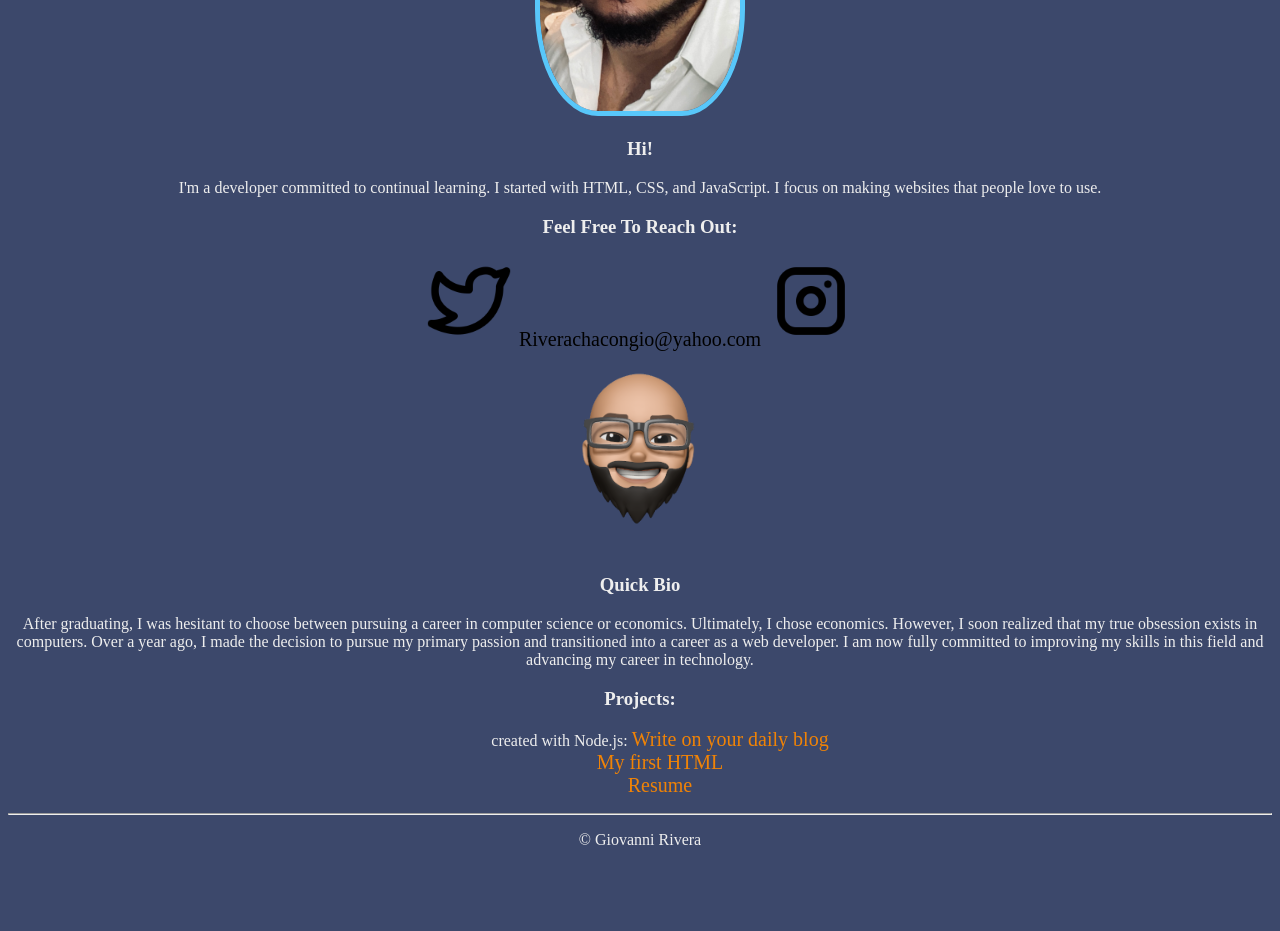
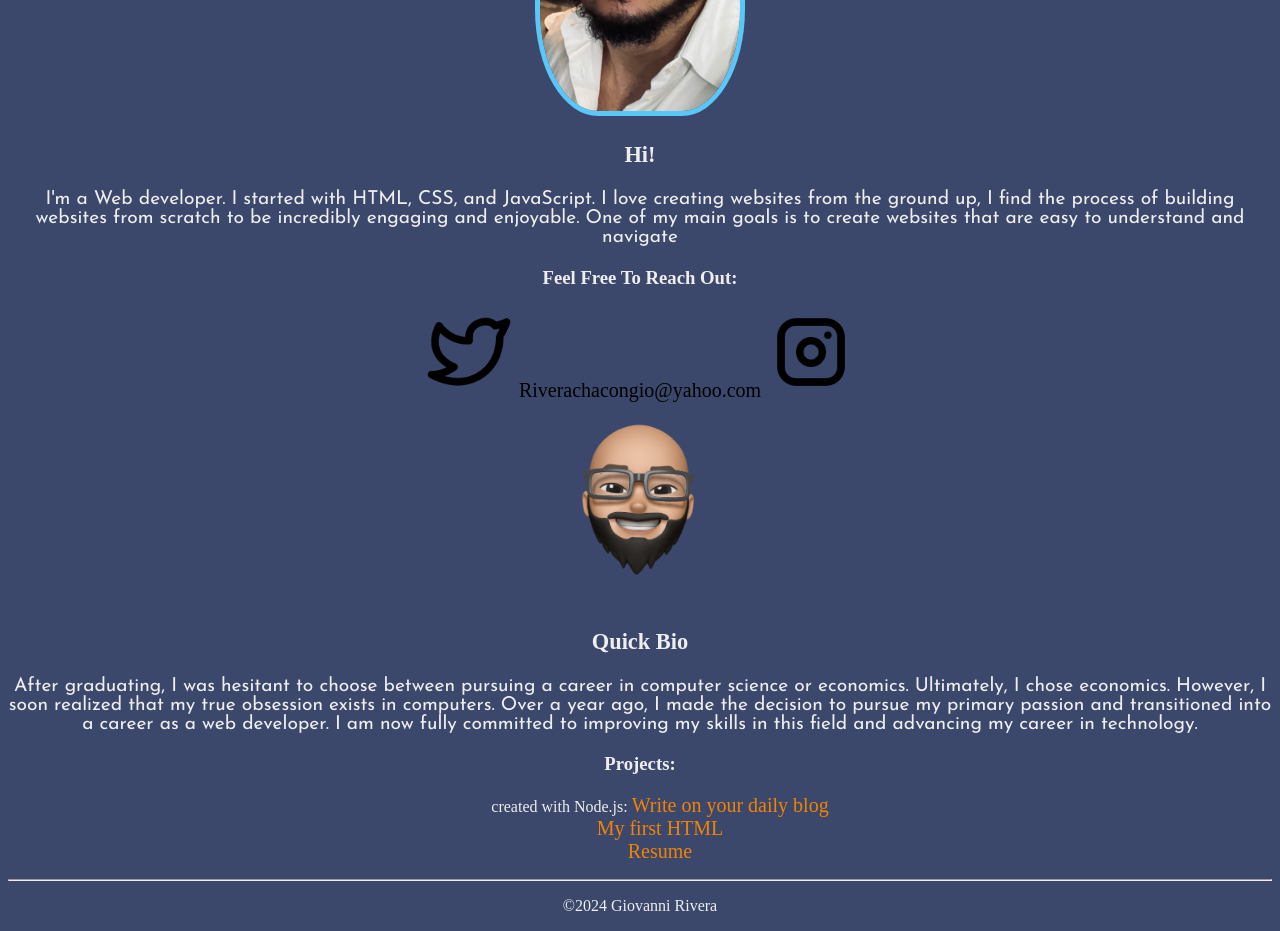
Before and after one commit to riverachacon/giovanni-rivera, a plain HTML site: page index.html in a window 1280 px wide. Shown: the part 620-1551 px from the top of the page. Before the commit the page ends 1485 px from the top, so only its background shows below. Drawn offline with nearby package versions, Linux system fonts and the light colour scheme.

Commit message:
update font & txt

```diff
--- a/index.html
+++ b/index.html
@@ -3,6 +3,12 @@
 <head>
     <meta charset="UTF-8">
     <title>Giovanni Rivera</title>
+
+
+
+<link rel="preconnect" href="https://fonts.googleapis.com">
+<link rel="preconnect" href="https://fonts.gstatic.com" crossorigin>
+<link href="https://fonts.googleapis.com/css2?family=Josefin+Sans:ital,wght@0,100..700;1,100..700&display=swap" rel="stylesheet">
 
 <link href="./style2.css" rel="stylesheet">
 <link rel="stylesheet" href="https://cdnjs.cloudflare.com/ajax/libs/font-awesome/6.5.1/css/all.min.css" integrity="sha512-DTOQO9RWCH3ppGqcWaEA1BIZOC6xxalwEsw9c2QQeAIftl+Vegovlnee1c9QX4TctnWMn13TZye+giMm8e2LwA==" crossorigin="anonymous" referrerpolicy="no-referrer" />
@@ -46,12 +52,13 @@
         </div>
 
         <div class="biotext">
-            <h3 class="biotitle">Hi!</h3>
+            <h3 class="bioTitle">Hi!</h3>
 
             <p class="bio1">
 
-                I'm a developer committed to continual learning. I started with HTML, CSS, and JavaScript. I focus
-                on making websites that people love to use.
+                I'm a  Web developer. I started with HTML, CSS, and JavaScript. I love creating websites from the ground up,
+                I find the process of building websites from scratch to be incredibly engaging and enjoyable. One of my main goals
+                is to create websites that are easy to understand and navigate
             </p>
             <div id="links">
                 <h3 class="midh3">Feel Free To Reach Out:</h3>
@@ -80,7 +87,7 @@
 
 
         <div class="textcont">
-            <h3 class="biotitle">Quick Bio</h3>
+            <h3 class="bioTitle1">Quick Bio</h3>
             <p class="bio2">
                 After graduating, I was hesitant to choose between pursuing a career
                 in computer science or economics. Ultimately, I chose economics. However, I
@@ -112,7 +119,7 @@
 <footer>
 
 
-    <p class="giofoot">© Giovanni Rivera</p>
+    <p class="giofoot">©2024 Giovanni Rivera</p>
 
 
 </footer>
--- a/style2.css
+++ b/style2.css
@@ -4,7 +4,16 @@ body
     color: #EEEEEE;
 
 }
-
+.bioTitle, .bioTitle1{
+    font-size: 1.4rem;
+}
+.bio1, .bio2{
+    font-family: "Josefin Sans", sans-serif;
+    font-size: 1.2rem;
+}
+.midh3{
+    text-decoration: ;
+}
 
 
 .top, footer, #bot, .mid
```
